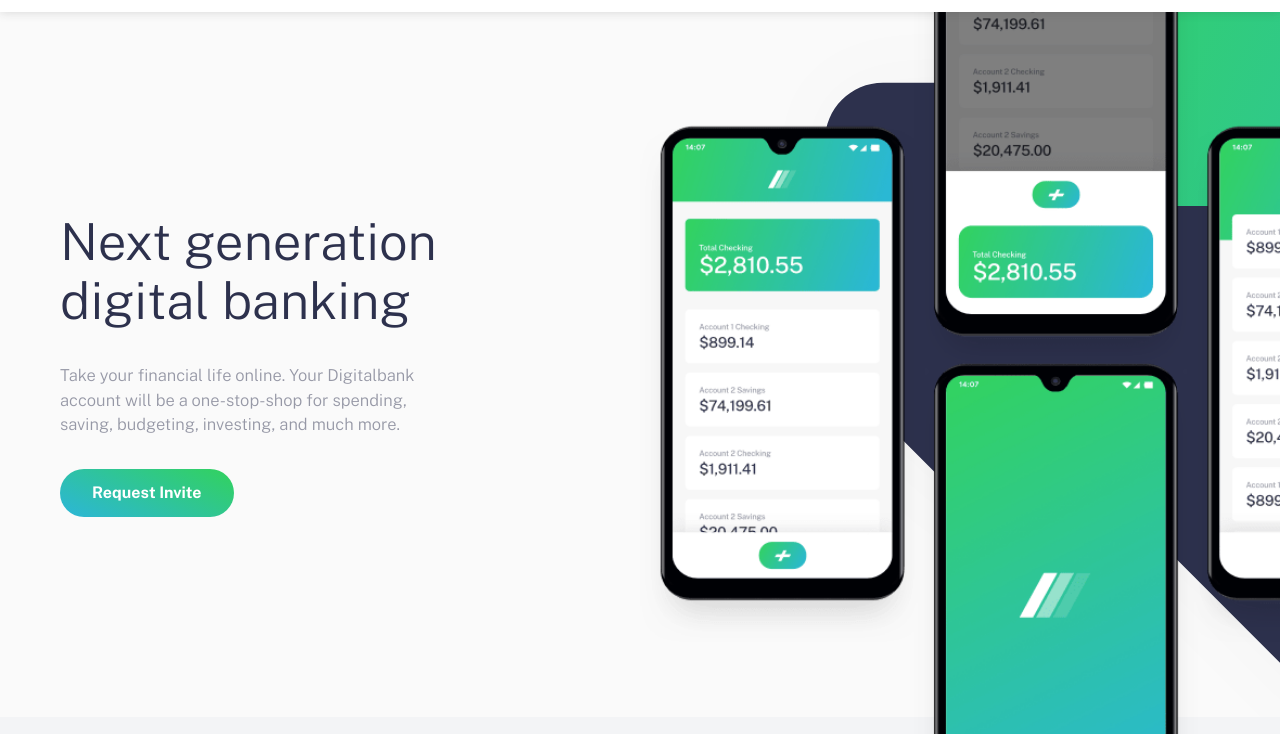
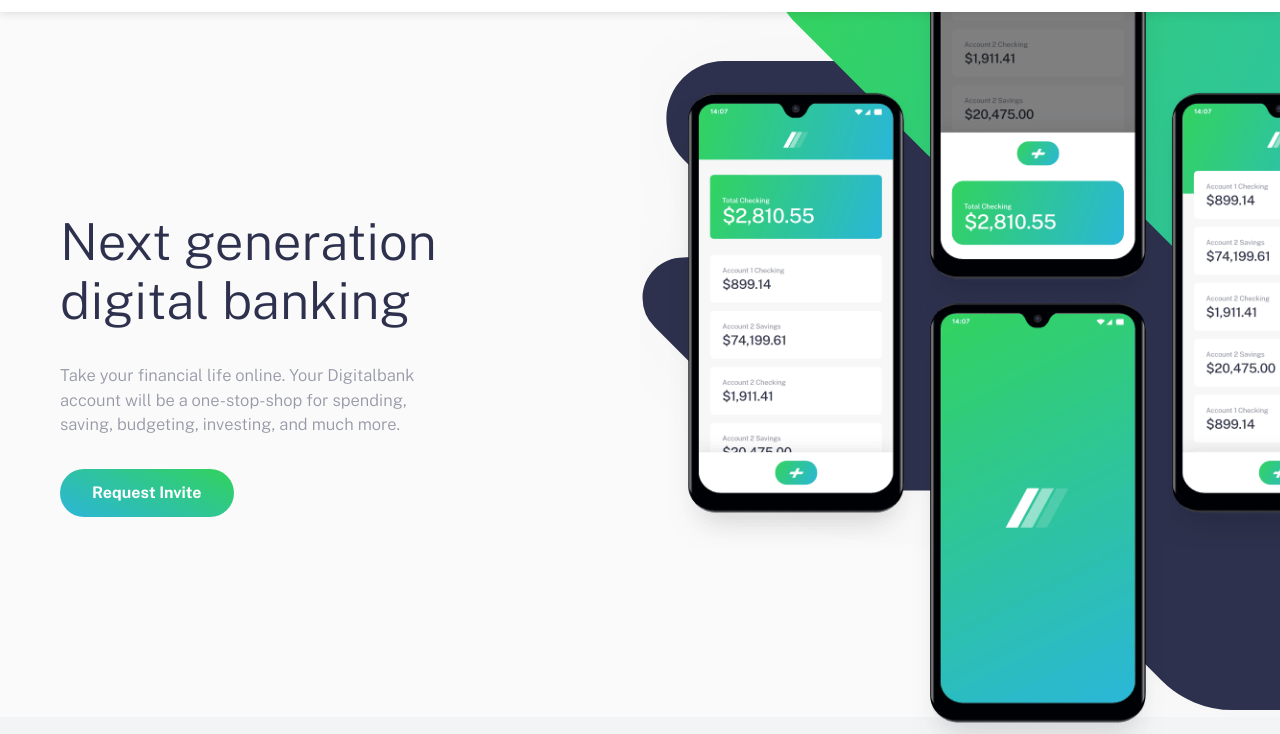
Before and after one commit to TomekWojak/Digitalbank-landing-page-frontend-mentor-challenge, a website: page index.html in a window 1280 px wide. Shown: the part 66-800 px from the top of the page. Drawn offline with nearby package versions, Linux system fonts and the light colour scheme; files that its build step writes are made by us from their sources.

Commit message:
updated svg background looks

```diff
--- a/index.html
+++ b/index.html
@@ -27,7 +27,7 @@
         <span class="nav__bar nav__bar--bottom"></span>
       </button>
 
-      <ul class="nav__mobile" id="mobile-navigation" aria-label="Mobile navigation">
+      <ul class="nav__mobile" id="mobile-navigation">
         <li class="nav__mobile-li"><a href="/" class="nav__mobile-link">Home</a></li>
         <li class="nav__mobile-li"><a href="/" class="nav__mobile-link">About</a></li>
         <li class="nav__mobile-li"><a href="/" class="nav__mobile-link">Contact</a></li>
@@ -35,7 +35,7 @@
         <li class="nav__mobile-li"><a href="/" class="nav__mobile-link">Careers</a></li>
       </ul>
 
-      <ul class="nav__desktop" aria-label="Desktop navigation">
+      <ul class="nav__desktop">
         <li class="nav__desktop-li"><a href="/" class="nav__desktop-link">Home</a></li>
         <li class="nav__desktop-li"><a href="/" class="nav__desktop-link">About</a></li>
         <li class="nav__desktop-li"><a href="/" class="nav__desktop-link">Contact</a></li>
@@ -48,7 +48,6 @@
     </div>
   </nav>
   <header class="header">
-    <div class="header-desktop-bg">
       <div class="header__content wrapper">
         <div class="header__img-container">
           <div class="header__img">
@@ -65,7 +64,6 @@
           </div>
         </div>
       </div>
-    </div>
   </header>
   <main>
     <section class="about">
--- a/src/sass/style.scss
+++ b/src/sass/style.scss
@@ -47,6 +47,7 @@
 	flex-direction: column;
 	min-height: 100dvh;
 	font-family: "Public Sans", sans-serif;
+	background-color: var(--very-light-gray);
 }
 .wrapper {
 	width: min(100%, 1300px);
@@ -91,6 +92,7 @@
 		top: var(--move-y);
 	}
 	&__img {
+		z-index: 15;
 		padding: 0 var(--main-padding-inline);
 	}
 	&__info {
@@ -115,7 +117,9 @@
 }
 
 .about {
+	position: relative;
 	background-color: var(--light-gray);
+	z-index: 10;
 	&__content {
 		position: relative;
 		padding: var(--section-padding) var(--main-padding-inline);
@@ -387,14 +391,6 @@
 		--main-padding-inline: 5em;
 	}
 	.header {
-		&-desktop-bg {
-			position: relative;
-			background-image: url("/images/bg-intro-desktop.svg");
-			background-repeat: no-repeat;
-			background-size: cover;
-			background-position-x: calc(400px + 5vw);
-			background-position-y: calc(-200px - 3vw);
-		}
 		&__content {
 			display: flex;
 			align-items: center;
@@ -406,14 +402,27 @@
 			width: 50%;
 			order: 1;
 			top: 0;
+			overflow-x: hidden;
 			background: none;
-			overflow-x: hidden;
-			isolation: isolate;
+
+			&::before {
+				content: "";
+				position: absolute;
+				top: 0;
+				right: 0;
+				width: 100%;
+				height: 100%;
+				background-image: url("/images/bg-intro-desktop.svg");
+				background-position-x: -50px;
+				background-position-y: -180px;
+				z-index: 0;
+				background-repeat: no-repeat;
+			}
 		}
 		&__img {
 			padding: 0;
-			top: -12em;
-			width: 130%;
+			top: -5em;
+			width: 115%;
 			position: relative;
 			img {
 				max-width: 900px;
@@ -444,7 +453,14 @@
 @media (1100px <= width) {
 	.header {
 		&__img {
-			top: -15em;
+			top: -6em;
+			right: -3em;
+		}
+		&__img-container {
+			&::before {
+				background-position-x: -70px;
+				background-position-y: -180px;
+			}
 		}
 	}
 	.about {
@@ -482,11 +498,11 @@
 		&__title {
 			font-size: 5.1rem;
 		}
-		&-desktop-bg {
-			background-position-x: calc(600px + 10vw);
-		}
 		&__content {
 			padding: 15em 0;
+		}
+		&__img {
+			top: -7.5em;
 		}
 	}
 	.about {
@@ -509,7 +525,8 @@
 			padding: 0 var(--main-padding-inline);
 		}
 		&__img {
-			top: -21em;
+			top: -12em;
+			right: -4em;
 		}
 	}
 }
```
